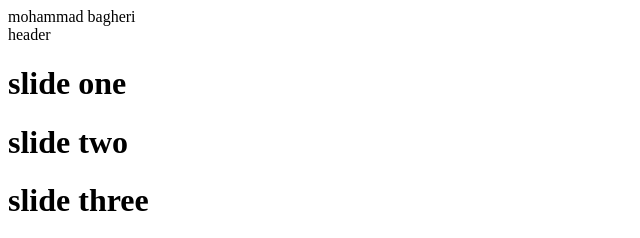
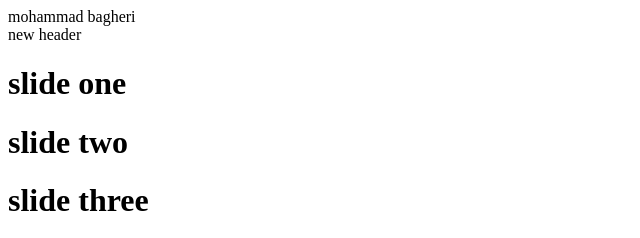
Before and after one commit to mohammadbagherii/git-project-one, a plain HTML site: page index.html in a window 1280 px wide. Shown: the top 238 px of the page, 0-640 px from the left. Drawn offline with Linux system fonts and the light colour scheme.

Commit message:
some change in master brench

```diff
--- a/index.html
+++ b/index.html
@@ -11,7 +11,7 @@
         mohammad bagheri
     </nav>
     <header>
-        header
+       new header
     </header>
     <div class="slider">
         <h1>slide one</h1>
```
